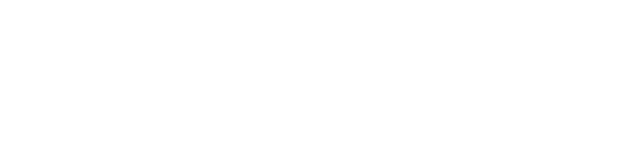
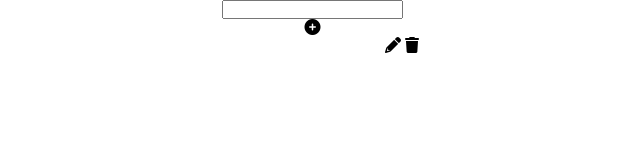
Before and after one commit to MehdiYansli/Brief_Liste_des_t-ches-, a plain HTML site: page Liste des tâches/index.html in a window 1280 px wide. Shown: the whole page, without its empty margins (238-878 px from the left). Drawn offline with Linux system fonts and the light colour scheme.

Commit message:
Add files via upload

```diff
--- a/Liste des tâches/index.html
+++ b/Liste des tâches/index.html
@@ -6,10 +6,25 @@
     <meta name="viewport" content="width=device-width, initial-scale=1.0">
     <title>Document</title>
     <link rel="stylesheet" href="style.css">
+    <link rel="stylesheet" href="https://cdnjs.cloudflare.com/ajax/libs/font-awesome/6.2.1/css/all.min.css"
+        integrity="sha512-MV7K8+y+gLIBoVD59lQIYicR65iaqukzvf/nwasF0nqhPay5w/9lJmVM2hMDcnK1OnMGCdVK+iQrJ7lzPJQd1w=="
+        crossorigin="anonymous" referrerpolicy="no-referrer" />
 </head>
 
 <body>
 
+    <section id="liste">
+        <div class="liste_champs">
+            <input type="text" name="" id="saisie">
+            <div class="ajouter"><i class="fa-solid fa-circle-plus"></i></div>
+        </div>
+        <div class="liste_taches">
+            <p></p>
+            <i class="fa-solid fa-pencil"></i>
+            <i class="fa-sharp fa-solid fa-trash"></i>
+                </div>
+    </section>
+
     <script src="script.js"></script>
 </body>
 </html>
--- a/Liste des tâches/style.css
+++ b/Liste des tâches/style.css
@@ -0,0 +1,18 @@
+* {
+    margin: 0;
+    padding: 0;
+}
+
+#liste {
+    width: 70%;
+    margin: auto;
+    text-align: center;
+}
+
+.liste_champs {
+    width: 80%;
+}
+
+#saisi {
+    width: 80%;
+}
```
